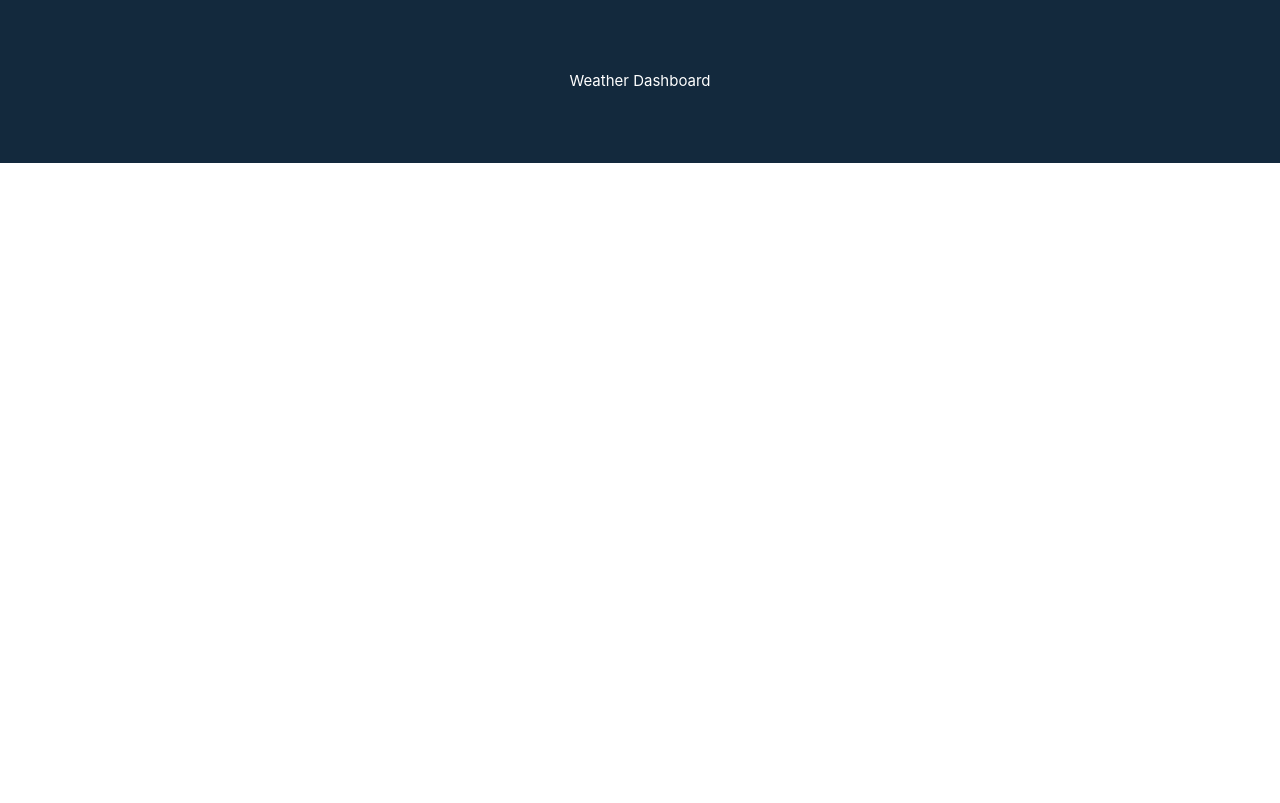
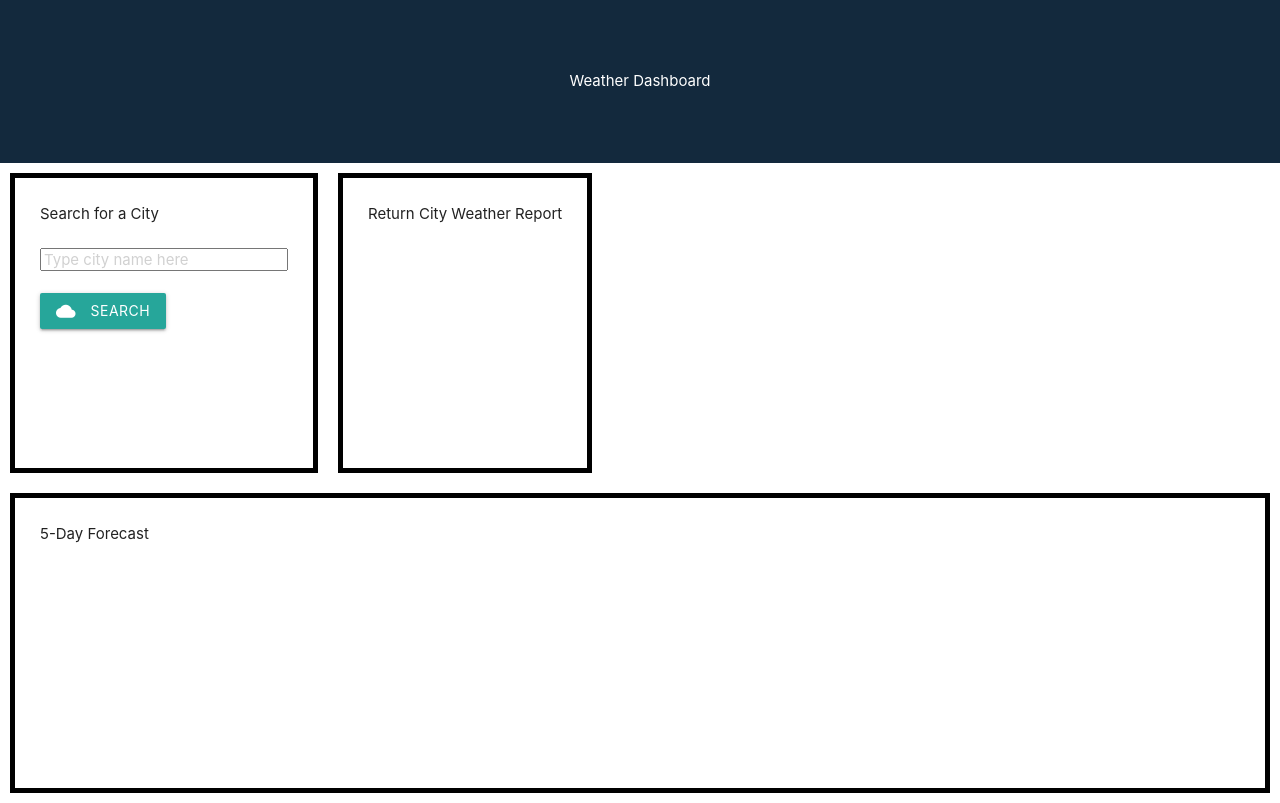
Before and after one commit to GPLOTKE/06-Homework-Server-Side-APIs, a plain HTML site: page index.html in a window 1280 px wide. Drawn offline with nearby package versions, Linux system fonts and the light colour scheme.

Commit message:
sections added

```diff
--- a/index.html
+++ b/index.html
@@ -3,7 +3,7 @@
 
 <head>
     <link href="https://fonts.googleapis.com/icon?family=Material+Icons" rel="stylesheet">
-    <link type="text/css" rel="stylesheet" href="css/materialize.min.css" media="screen,projection" />
+    <!-- <link type="text/css" rel="stylesheet" href="css/materialize.min.css" media="screen,projection" /> -->
     <link rel="stylesheet" href="https://cdnjs.cloudflare.com/ajax/libs/materialize/1.0.0/css/materialize.min.css" integrity="sha512-UJfAaOlIRtdR+0P6C3KUoTDAxVTuy3lnSXLyLKlHYJlcSU8Juge/mjeaxDNMlw9LgeIotgz5FP8eUQPhX1q10A==" crossorigin="anonymous" />
     <link rel="stylesheet" href="style.css">
     <meta charset="UTF-8">
@@ -14,12 +14,32 @@
 
 <body>
     <header>
-        Weather Dashboard
+        <div>Weather Dashboard</div>
     </header>
 
-    <script src="script.js"></script>
-    <script type="text/javascript" src="js/materialize.min.js"></script>
-    <script src="https://cdnjs.cloudflare.com/ajax/libs/materialize/1.0.0/js/materialize.min.js" integrity="sha512-NiWqa2rceHnN3Z5j6mSAvbwwg3tiwVNxiAQaaSMSXnRRDh5C2mk/+sKQRw8qjV1vN4nf8iK2a0b048PnHbyx+Q==" crossorigin="anonymous"></script>
+    <main>
+        <form class="box nextto">
+            Search for a City
+            <div> <br>
+                <input type="text " name="city search " id="city search " placeholder="Type city name here "> <br>
+                <button class="waves-effect waves-light btn " type="submit " name="action "><i class="material-icons left ">cloud</i>Search</button>
+
+            </div>
+        </form>
+
+        <section id="weather-report" class="box nextto">
+            Return City Weather Report
+        </section>
+
+        <section id="forecast" class="box">
+            5-Day Forecast
+        </section>
+    </main>
+
+    <script src=" script.js "></script>
+    <script src="https://code.jquery.com/jquery-3.5.1.min.js "></script>
+    <script type="text/javascript " src="js/materialize.min.js "></script>
+    <script src="https://cdnjs.cloudflare.com/ajax/libs/materialize/1.0.0/js/materialize.min.js " integrity="sha512-NiWqa2rceHnN3Z5j6mSAvbwwg3tiwVNxiAQaaSMSXnRRDh5C2mk/+sKQRw8qjV1vN4nf8iK2a0b048PnHbyx+Q==" crossorigin=" anonymous "></script>
 </body>
 
 </html>
```
